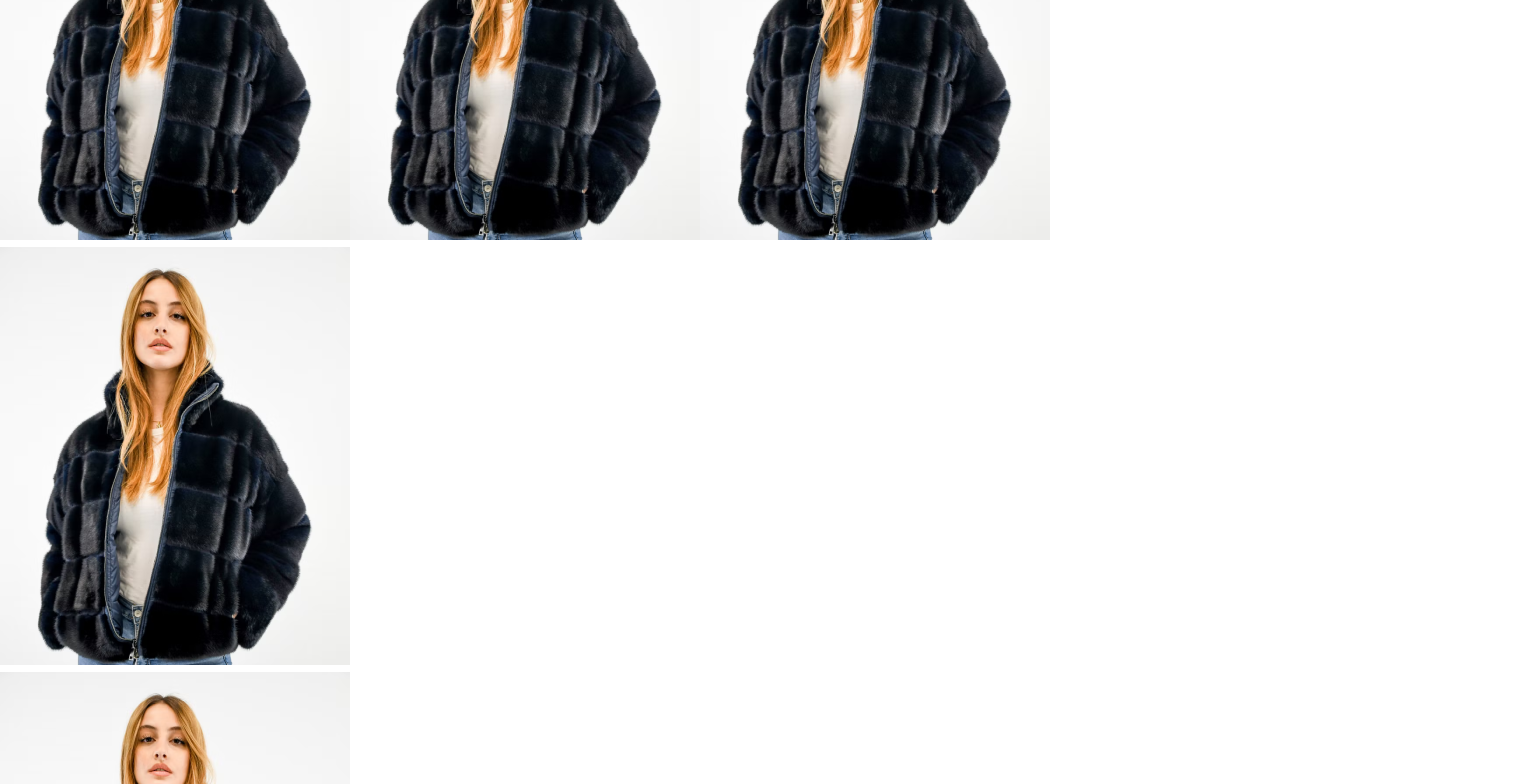
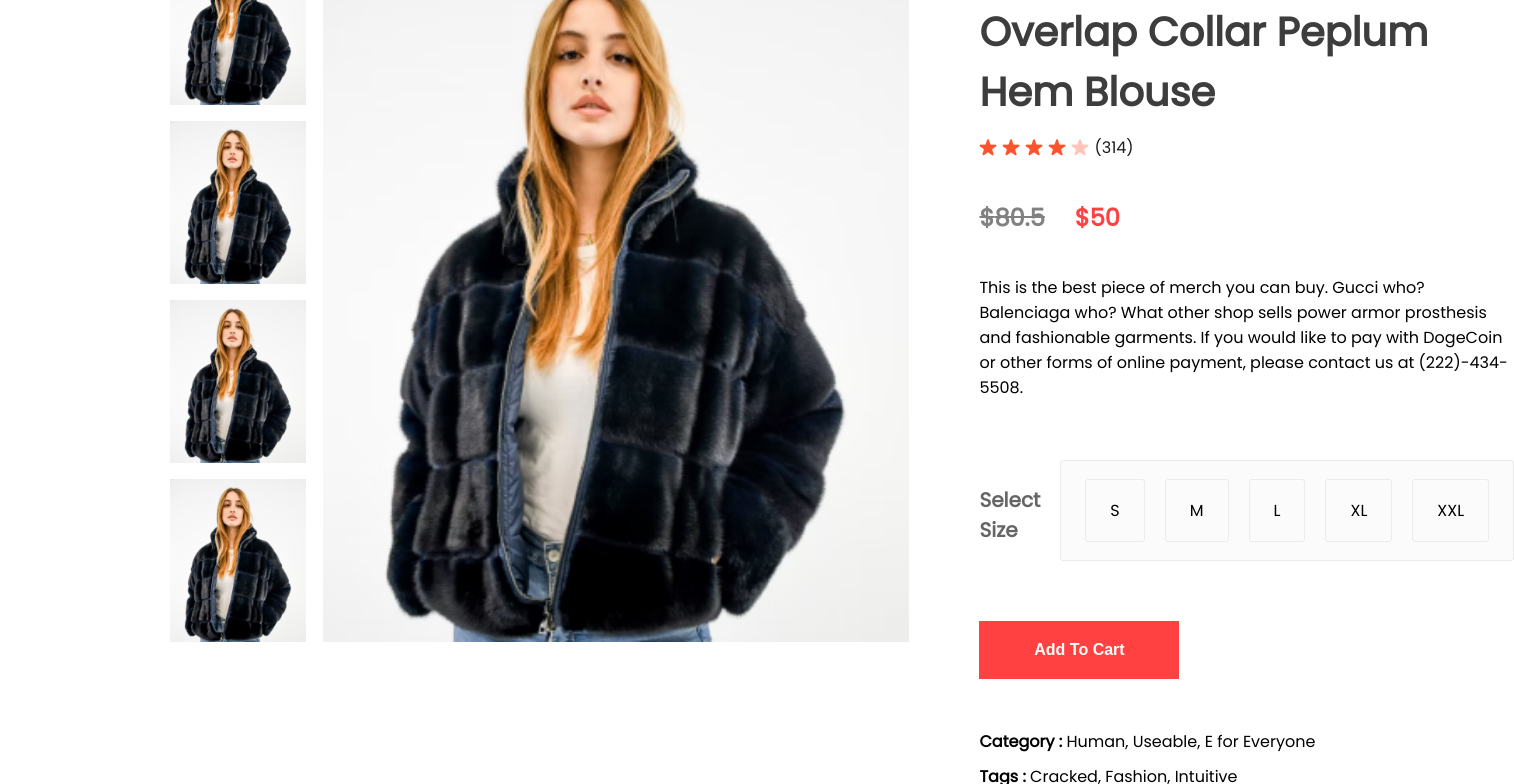
Before and after one commit to ZvsZig/e-commerce, a React (Create React App) app in the folder frontend/: page /product/1 in a window 1280 px wide. Shown: the part 300-1084 px from the top of the page, 1514 px wide, since content can reach past the window. Built offline with nearby package versions, Linux system fonts and the light colour scheme.

Commit message:
added product page css

```diff
--- a/frontend/src/components/Breadcrumbs/Breadcrumb.css
+++ b/frontend/src/components/Breadcrumbs/Breadcrumb.css
@@ -0,0 +1,10 @@
+.breadcrumb{
+    display: flex;
+    align-items: center;
+    gap: 8px;
+    color: #5e5e5e;
+    font-size: 16px;
+    font-weight: 600;
+    margin: 60px 170px;
+    text-transform: capitalize;
+}
--- a/frontend/src/components/ProductDisplay/ProductDisplay.css
+++ b/frontend/src/components/ProductDisplay/ProductDisplay.css
@@ -0,0 +1,104 @@
+.productdisplay{
+    display: flex;
+    margin: 0px 170px;
+}
+
+.productdisplay-left{
+    display: flex;
+    gap: 17px;
+}
+
+.productdisplay-img-list{
+    display: flex;
+    flex-direction: column;
+    gap: 16px
+}
+
+.productdisplay-img-list img{
+    height: 163px;
+}
+
+.productdisplay-main-img{
+    width: 586px;
+    height: 700px;
+}
+
+.productdisplay-right{
+    margin: 0px 70px;
+    display: flex;
+    flex-direction: column;
+}
+
+.productdisplay-right h1{
+    color: #3d3d3d;
+    font-size: 40px;
+    font-weight: 700;
+}
+
+.productdisplay-right-star{
+    display: flex;
+    align-items: center;
+    margin-top: 13px;
+    gap: 5px;
+    color: #1c1c1c;
+    font-size: 16px;
+}
+
+.productdisplay-right-prices{
+    display: flex;
+    margin: 40px 0px;
+    gap: 30px;
+    font-size: 24px;
+    font-weight: 700;
+}
+
+.productdisplay-right-price-old{
+    color: #818181;
+    text-decoration: line-through;
+}
+
+.productdisplay-right-price-new{
+    color: #ff4141;
+}
+
+.productdisplay-right-size h1{
+    margin-top: 55px;
+    color: #656565;
+    font-size: 20px;
+    font-weight: 600;
+}
+
+.productdisplay-right-size{
+    display: flex;
+    margin: 30px 0px;
+    gap: 20px;
+}
+
+.productdisplay-right-size div{
+    padding: 18px 24px;
+    background: #fbfbfb;
+    border: 1px solid #ebebeb;
+    border-radius: 3px;
+    cursor: pointer;
+}
+
+.productdisplay-right button{
+    padding: 20px 40px;
+    width: 200px;
+    font-size: 16px;
+    font-weight: 600;
+    color: white;
+    background: #FF4141;
+    margin-bottom: 40px;
+    border: none;
+    outline: none;
+    cursor: pointer;
+}
+
+.productdisplay-right-category{
+     margin-top: 10px;
+}
+
+.productdisplay-right-category span{
+    font-weight: 600;
+}
```
